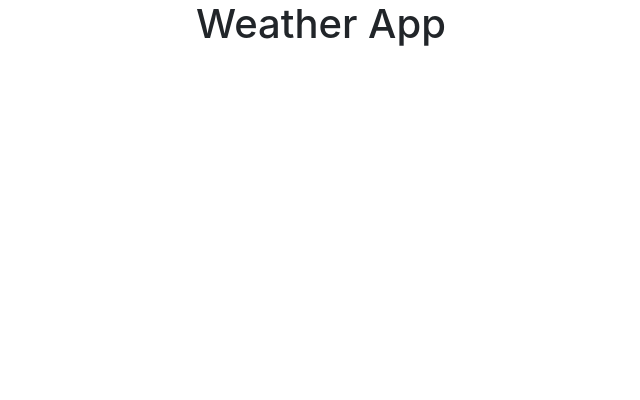
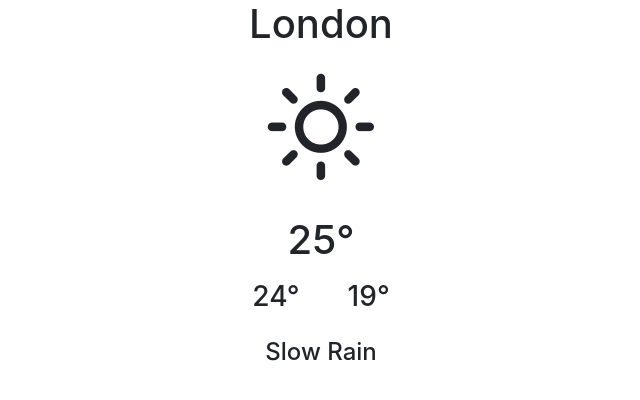
Before and after one commit to snehaM2210/Project-Ether, a React (Create React App) app in the folder weather-app/: page / in a window 1280 px wide. Shown: the top 400 px of the page, without its empty margins (319-959 px from the left). Built offline with nearby package versions, Linux system fonts and the light colour scheme.

Commit message:
Update weather.jsx

```diff
--- a/weather-app/src/app_component/weather.jsx
+++ b/weather-app/src/app_component/weather.jsx
@@ -4,13 +4,32 @@
     return(
         <div className="container">
             <div className="cards">
-                <h1>Weather App</h1>
+                <h1>London</h1>
                     <h5 className="py-4">
+                        <i className="wi wi-day-sunny display-1"></i>
+                    </h5>
+                     <h1 className="py-2">25&deg;</h1>
 
-                    </h5>
+                     {/** Max and Min temperature */}
+                     {minmaxTemp(24,19)}
+
+                     <h4 className="py-3">
+                         Slow Rain
+                     </h4>
             </div>
         </div>
     );
 };
 
+
+function minmaxTemp(min,max){
+    return(
+        <h3>
+            <span className="px-4">{min}&deg;</span>
+            <span className="px-4">{max}&deg;</span>
+        </h3>
+    );
+}
+
+
 export default Weather;
```
